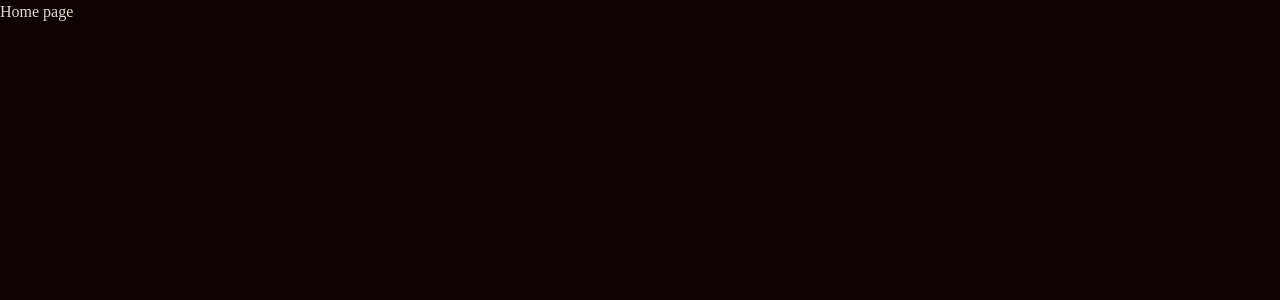
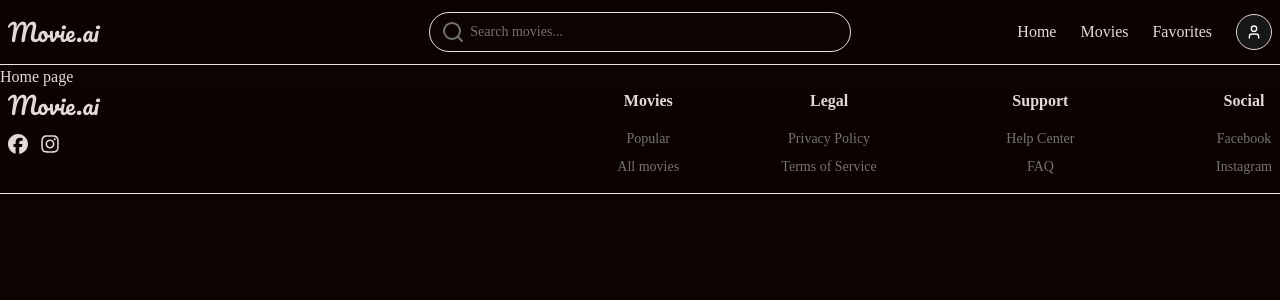
Before and after one commit to a1919727/movie-db, a Next.js app in the folder frontend/: page / in a window 1280 px wide. Shown: the top 300 px of the page. Built offline with nearby package versions, Linux system fonts and the light colour scheme.

Commit message:
feat: implement header and footer

```diff
--- a/frontend/app/layout.tsx
+++ b/frontend/app/layout.tsx
@@ -1,6 +1,8 @@
 import type { Metadata } from "next";
 import { Geist, Geist_Mono } from "next/font/google";
 import "./globals.css";
+import { Header } from "@/components/layout/header";
+import { Footer } from "@/components/layout/footer";
 
 const geistSans = Geist({
   variable: "--font-geist-sans",
@@ -27,7 +29,11 @@ export default function RootLayout({
       lang="en"
       className={`${geistSans.variable} ${geistMono.variable} h-full antialiased`}
     >
-      <body className="min-h-full flex flex-col">{children}</body>
+      <body className="min-h-full flex flex-col">
+        <Header />
+        {children}
+        <Footer />
+      </body>
     </html>
   );
 }
--- /dev/null
+++ b/frontend/components/layout/footer.tsx
@@ -0,0 +1,79 @@
+import { Pacifico } from "next/font/google";
+import Link from "next/link";
+import { FaFacebook, FaInstagram } from "react-icons/fa6";
+
+const pacifico = Pacifico({
+  subsets: ["latin"],
+  weight: "400",
+});
+
+export function Footer() {
+  return (
+    <footer className="w-full border-b bg-background/80 backdrop-blur">
+      <div className="mx-auto grid max-w-7xl grid-cols-5 px-2 mb-4">
+        {/* Left */}
+        <div className="col-span-2">
+          <Link href="/" className={`${pacifico.className} text-2xl`}>
+            Movie.ai
+          </Link>
+
+          <div className="flex flex-left gap-3 mt-3">
+            <FaFacebook className="h-5 w-5" />
+            <FaInstagram className="h-5 w-5" />
+          </div>
+        </div>
+
+        {/* Right */}
+        <div className="col-span-3 grid grid-cols-4 justify-items-end gap-8 text-right">
+          <div className="text-center">
+            <h3 className="mb-4 font-bold">Movies</h3>
+
+            <ul className="space-y-2 text-sm text-muted-foreground">
+              <li>
+                <Link href="#">Popular</Link>
+              </li>
+              <li>
+                <Link href="#">All movies</Link>
+              </li>
+            </ul>
+          </div>
+
+          <div className="text-center">
+            <h3 className="mb-4 font-bold">Legal</h3>
+
+            <ul className="space-y-2 text-sm text-muted-foreground">
+              <li>
+                <Link href="#">Privacy Policy</Link>
+              </li>
+              <li>
+                <Link href="#">Terms of Service</Link>
+              </li>
+            </ul>
+          </div>
+
+          <div className="text-center">
+            <h3 className="mb-4 font-bold">Support</h3>
+
+            <ul className="space-y-2 text-sm text-muted-foreground">
+              <li>
+                <Link href="#">Help Center</Link>
+              </li>
+              <li>
+                <Link href="#">FAQ</Link>
+              </li>
+            </ul>
+          </div>
+
+          <div className="text-center">
+            <h3 className="mb-4 font-bold">Social</h3>
+
+            <ul className="space-y-2 text-sm text-muted-foreground">
+              <li>Facebook</li>
+              <li>Instagram</li>
+            </ul>
+          </div>
+        </div>
+      </div>
+    </footer>
+  );
+}
--- /dev/null
+++ b/frontend/components/layout/header.tsx
@@ -0,0 +1,59 @@
+import Link from "next/link";
+import { Search, User } from "lucide-react";
+import { Pacifico } from "next/font/google";
+import { Button } from "../ui/button";
+
+const pacifico = Pacifico({
+  subsets: ["latin"],
+  weight: "400",
+});
+
+const navLinks = [
+  { label: "Home", href: "/" },
+  { label: "Movies", href: "/movies" },
+  { label: "Favorites", href: "/favorites" },
+];
+
+export function Header() {
+  return (
+    <header className="sticky top-0 z-50 w-full border-b bg-background/80 backdrop-blur">
+      <div className="mx-auto grid h-16 max-w-7xl grid-cols-3 items-center px-2">
+        {/* Logo */}
+        <Link href="/" className={`${pacifico.className} text-2xl`}>
+          Movie.ai
+        </Link>
+
+        {/* Search */}
+        <div className="flex justify-center">
+          <div className="relative w-full max-w-md">
+            <Search className="absolute left-3 top-1/2 -translate-y-1/2 text-muted-foreground" />
+            <input
+              type="text"
+              placeholder="Search movies..."
+              className="h-10 w-full rounded-full border bg-background pl-10 pr-4 text-sm"
+            />
+          </div>
+        </div>
+
+        {/* Navigation & Avatar */}
+        <div className="flex items-center justify-end gap-6">
+          <nav className="hidden items-center gap-6 md:flex">
+            {navLinks.map((link) => (
+              <Link
+                key={link.href}
+                href={link.href}
+                className="text-base font-medium text-foreground"
+              >
+                {link.label}
+              </Link>
+            ))}
+          </nav>
+
+          <Button className="h-9 w-9 rounded-full border border-[#e4d9d7]">
+            <User className="h-4 w-4" />
+          </Button>
+        </div>
+      </div>
+    </header>
+  );
+}
```
